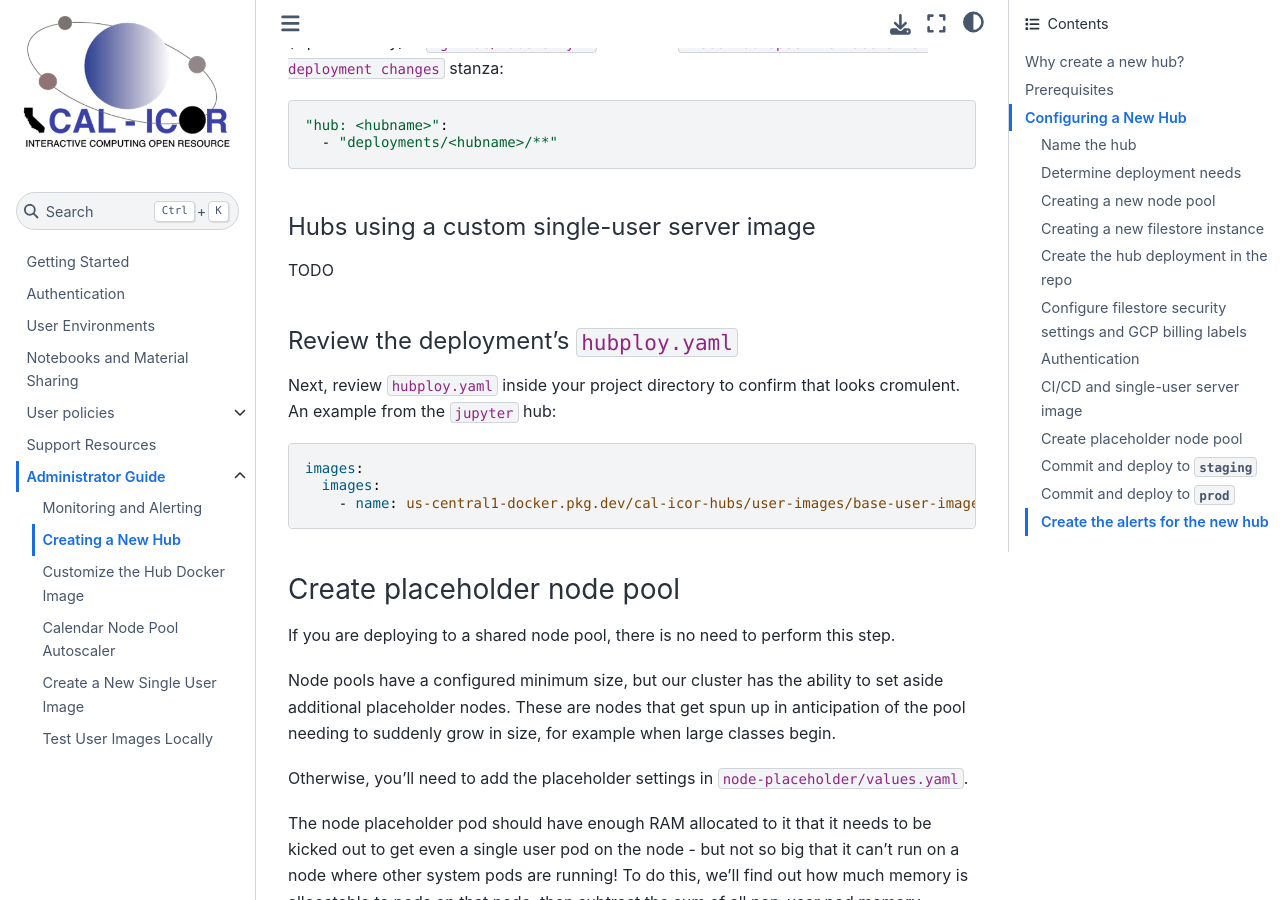
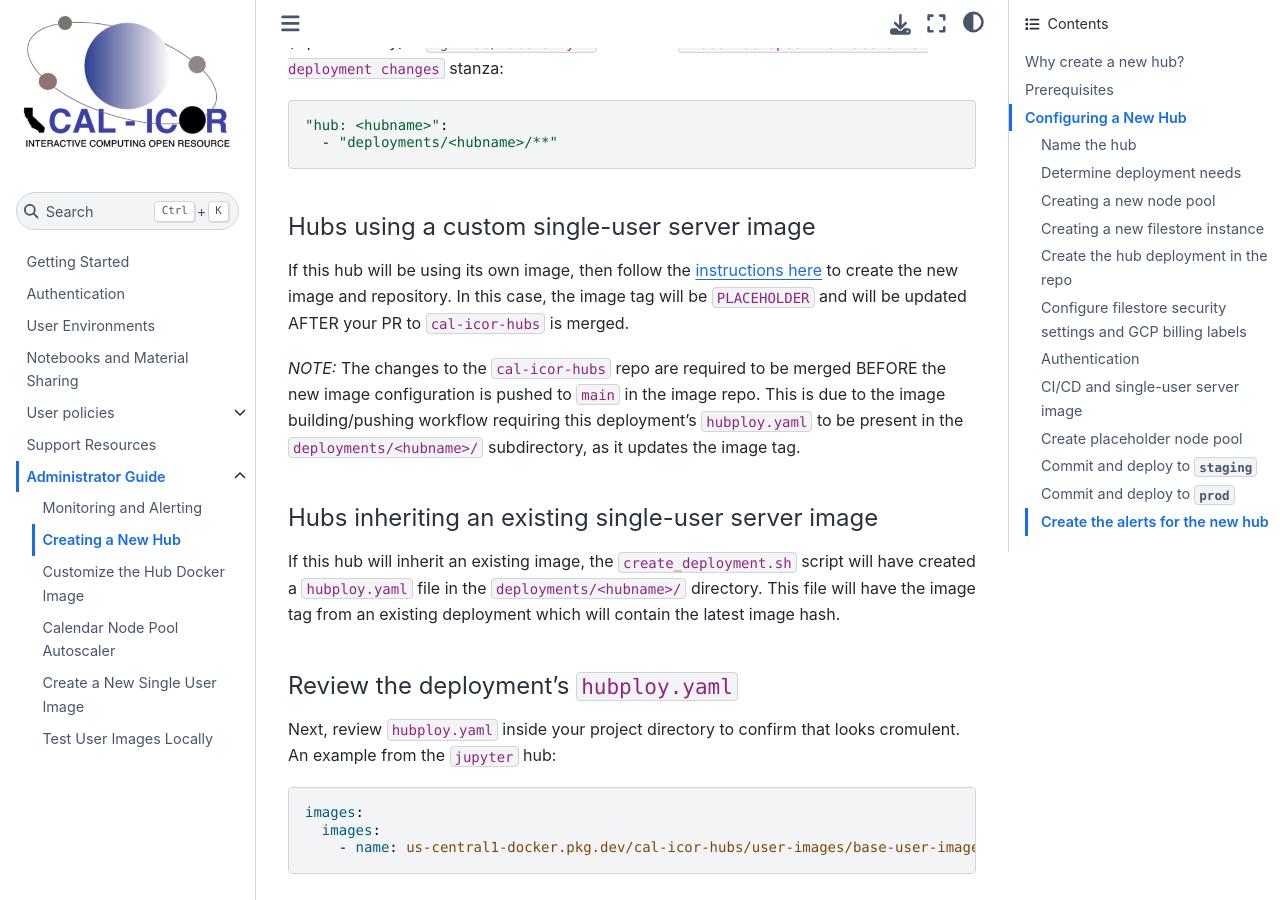
Before and after one commit to shaneknapp/docs, a Jupyter Book: the page built from content/admin/new_hub.md, in a window 1280 px wide and 900 px high, scrolled down 7629 px. Built offline with Jupyter Book 1.0.4 settings and Sphinx 7.4.7 and the Sphinx Book theme 1.1.4, drawn with Linux system fonts in a browser that asks for light colours; some of the changed text lies outside the part shown.

Commit message:
fill in the blanks for new hub creation

```diff
--- a/content/admin/new_hub.md
+++ b/content/admin/new_hub.md
@@ -327,7 +327,23 @@ for deployment changes` stanza:
 
 #### Hubs using a custom single-user server image
 
-TODO
+If this hub will be using its own image, then follow the
+[instructions here](new_image) to create the new image and repository.  In this
+case, the image tag will be `PLACEHOLDER` and will be updated AFTER your PR to
+`cal-icor-hubs` is merged.
+
+*NOTE:* The changes to the `cal-icor-hubs` repo are required to be merged
+BEFORE the new image configuration is pushed to `main` in the image repo.  This
+is due to the image building/pushing workflow requiring this deployment's
+`hubploy.yaml` to be present in the `deployments/<hubname>/` subdirectory, as
+it updates the image tag.
+
+#### Hubs inheriting an existing single-user server image
+
+If this hub will inherit an existing image, the `create_deployment.sh`
+script will have created a `hubploy.yaml` file in the `deployments/<hubname>/`
+directory.  This file will have the image tag from an existing deployment which
+will contain the latest image hash.
 
 #### Review the deployment's `hubploy.yaml`
 
```
Also changed, not shown: other parts of content/admin/new_hub.md (+1 -1 lines).
